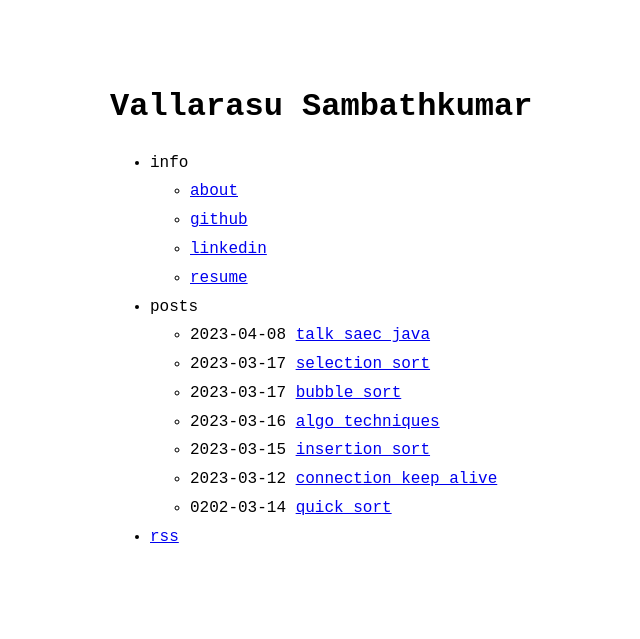
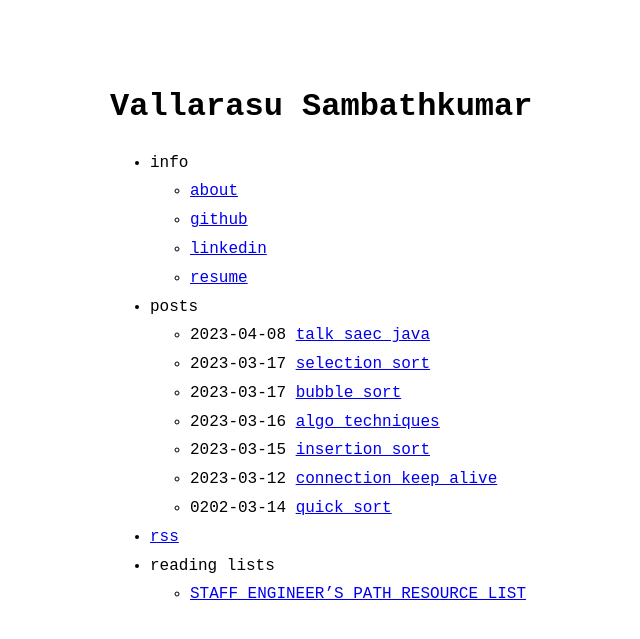
Before and after one commit to VallarasuS/Vallarasu.in, a Jekyll site: the page built from docs/index.md, in a window 1280 px wide. Shown: the top 639 px of the page, without its empty margins (210-850 px from the left). Built offline with Jekyll 4.4.1, drawn with Linux system fonts in a browser that asks for light colours.

Commit message:
Reading List

```diff
--- a/docs/_data/menu.yml
+++ b/docs/_data/menu.yml
@@ -27,3 +27,8 @@ entries:
 
   - title: rss
     url: feed.xml
+
+  - title: reading lists
+    entries:
+      - title: STAFF ENGINEER’S PATH RESOURCE LIST
+        url: https://noidea.dog/staff-resources
```
